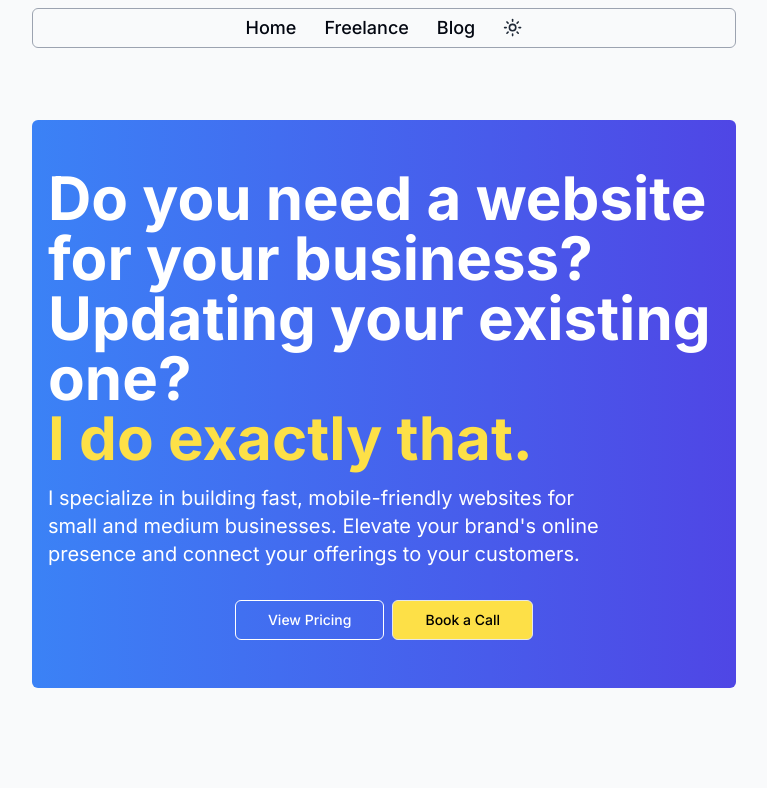
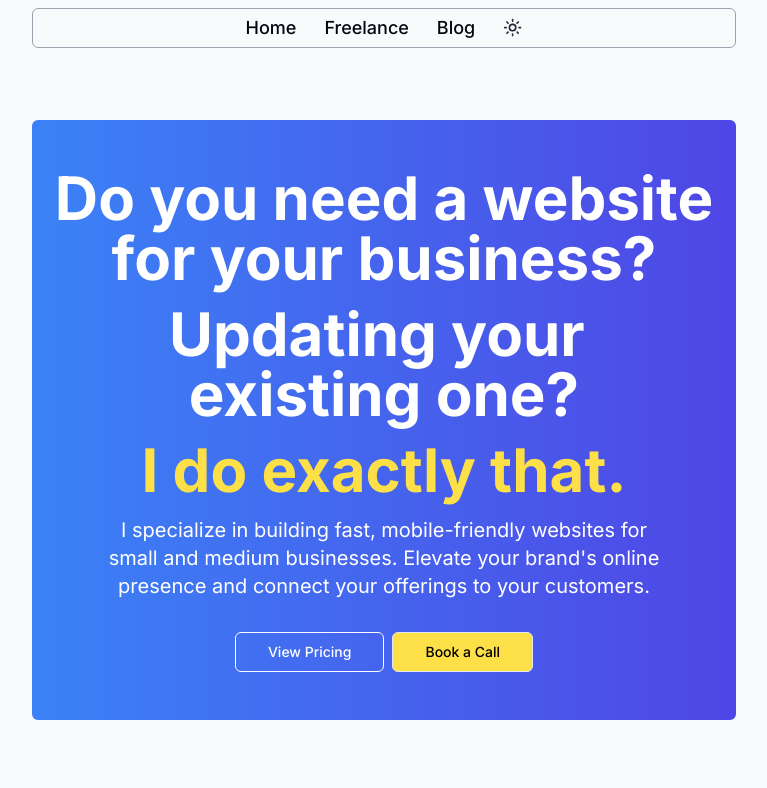
Before and after one commit to patriciosebastian/personal-website, a Next.js app: page /freelance in a window 1280 px wide. Shown: the top 788 px of the page, without its empty margins (256-1023 px from the left). Built offline with nearby package versions, Linux system fonts and the light colour scheme.

Commit message:
responsive styles for freelance hero section

```diff
--- a/src/app/freelance/page.jsx
+++ b/src/app/freelance/page.jsx
@@ -13,12 +13,12 @@ export default function FreelancePage() {
       <MobileNav />
       <section className="flex justify-center items-center bg-gradient-to-r from-blue-500 to-indigo-600 text-white py-12 mt-2 rounded-md max-w-lg lg:max-w-3xl mx-auto lg:mt-20">
         <div className="px-4 text-center lg:text-left text-balance">
-          <h1 className="text-4xl lg:text-6xl font-bold leading-tight mb-4">
+          <h1 className="text-4xl lg:text-6xl font-bold leading-tight mb-4 text-center">
             Do you need a website for your business?<br />
-            Updating your existing one?<br />
+            <span className="sm:whitespace-break-spaces sm:block sm:mt-4 sm:mb-4">Updating your existing one?</span><br className="sm:hidden" />
             <span className="text-yellow-300">I do exactly that.</span>
           </h1>
-          <p className="text-lg lg:text-xl mb-8">
+          <p className="text-lg lg:text-xl mb-8 text-center">
             I specialize in building fast, mobile-friendly websites for small and medium businesses.
             Elevate your brand&apos;s online presence and connect your offerings to your customers.
           </p>
```
